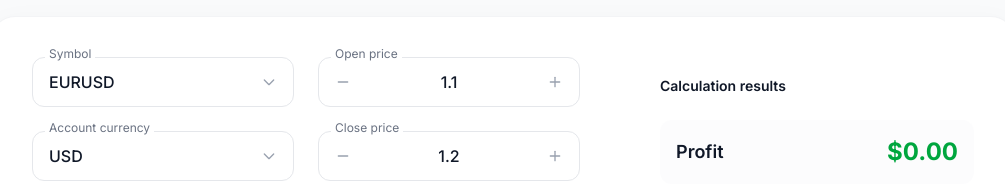
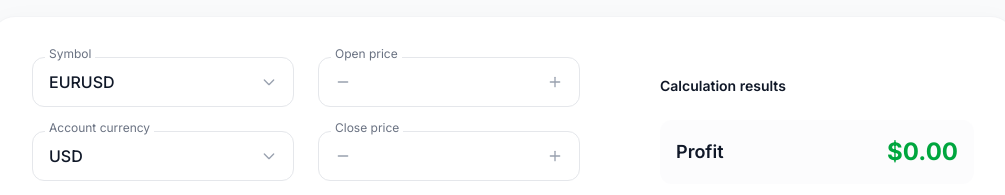
Before and after one commit to JayMunjani421/Forex, a React (Vite) app: page / in a window 1280 px wide. Shown: the part 276-471 px from the top of the page, without its empty margins (137-1142 px from the left). Built offline with nearby package versions, Linux system fonts and the light colour scheme; no server answers.

Commit message:
Update Calculator.jsx

```diff
--- a/src/components/Calculator.jsx
+++ b/src/components/Calculator.jsx
@@ -6,8 +6,8 @@ const Calculator = () => {
   const [currency, setCurrency] = useState('USD');
   const [days, setDays] = useState(1);
   const [volume, setVolume] = useState(1.0);
-  const [openPrice, setOpenPrice] = useState(1.1);
-  const [closePrice, setClosePrice] = useState(1.2);
+  const [openPrice, setOpenPrice] = useState();
+  const [closePrice, setClosePrice] = useState();
   const [direction, setDirection] = useState('Buy');
   const [livePrice, setLivePrice] = useState(null);
   const [hasInitializedLivePrice, setHasInitializedLivePrice] = useState(false);
```
